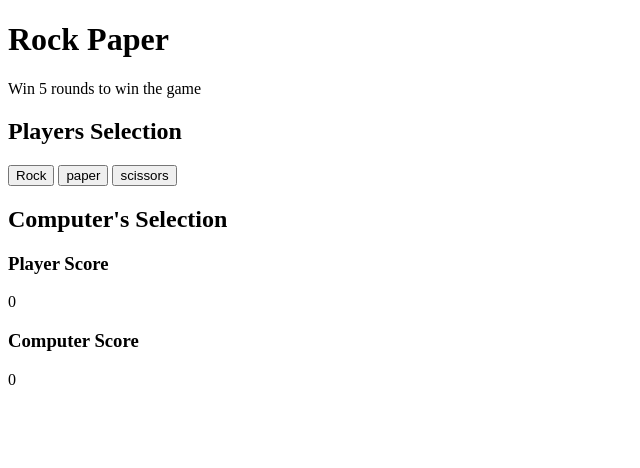
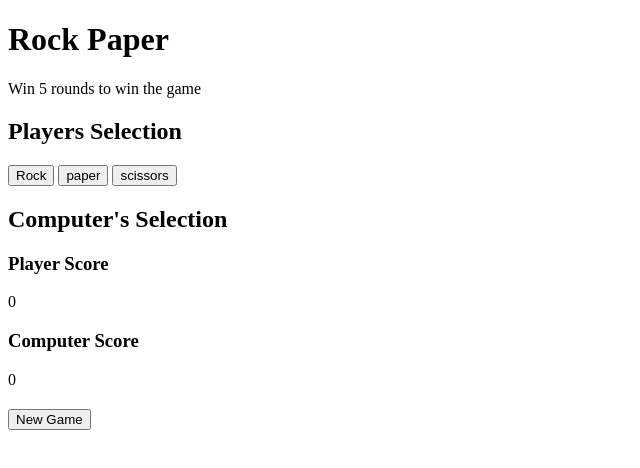
Before and after one commit to bassham12/odin_rock_paper_scissors, a plain HTML site: page index.html in a window 1280 px wide. Shown: the whole page, without its empty margins (0-640 px from the left). Drawn offline with Linux system fonts and the light colour scheme.

Commit message:
add new game button to start the game

```diff
--- a/index.html
+++ b/index.html
@@ -42,7 +42,10 @@
     <div id="gameover">
       <h2 id="gameover-header"></h2>
     </div>
+  </div>
 
+  <div class="new-game-container">
+    <button class="btn" id="new-game-btn">New Game</button>
   </div>
 
   <script src="main.js"></script>
```
